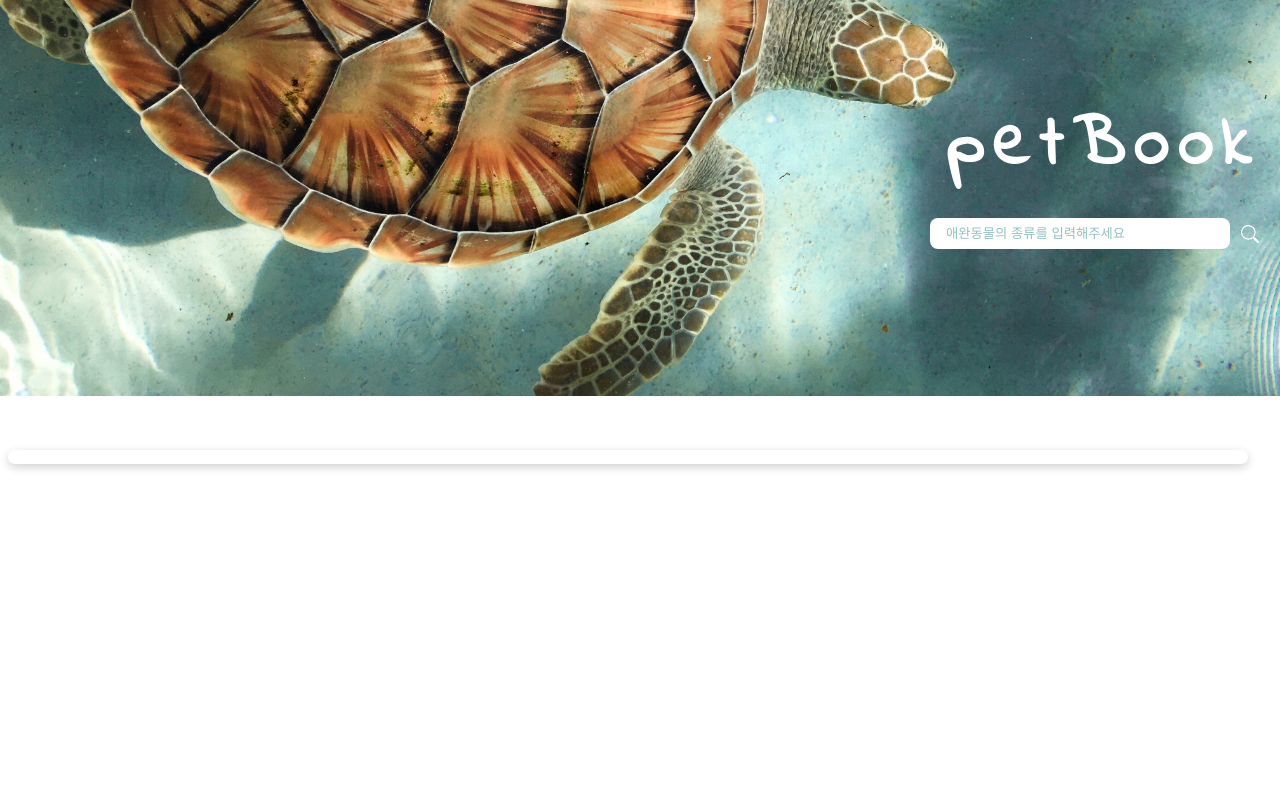
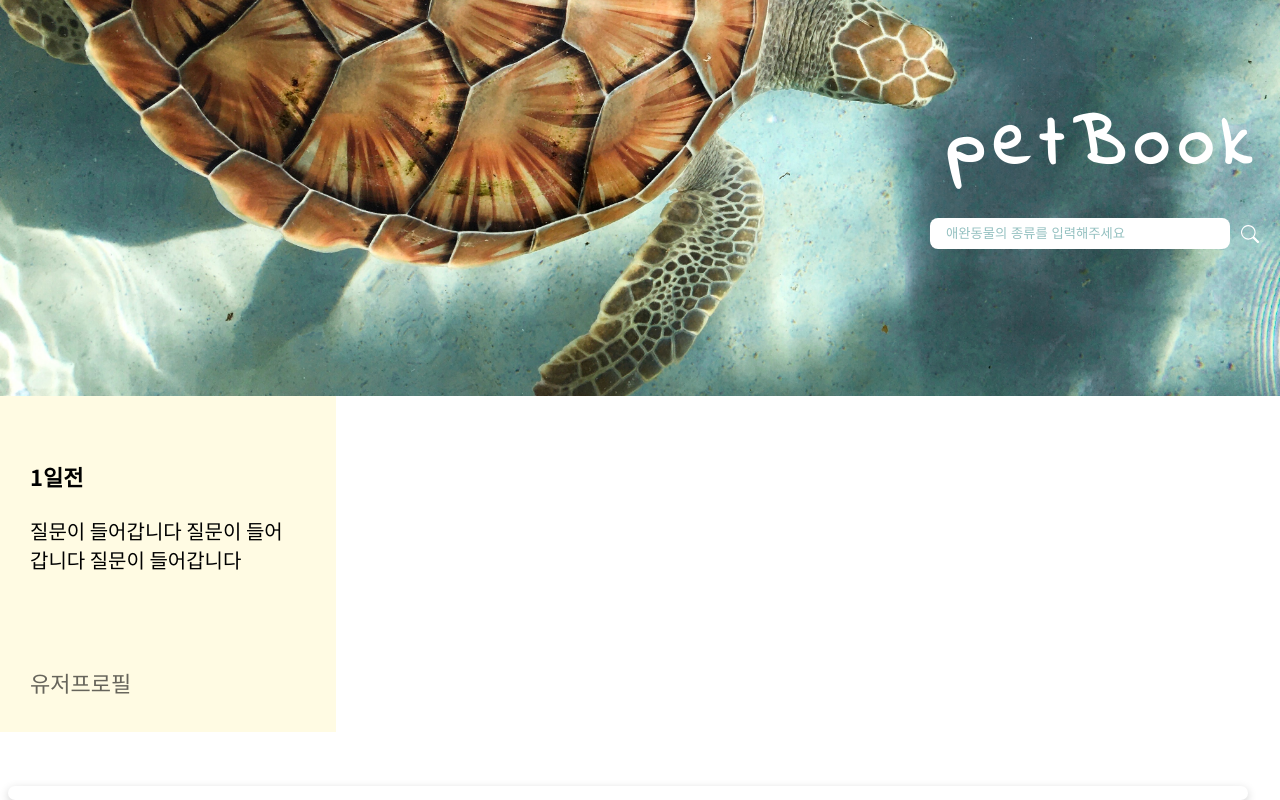
Before and after one commit to K-Slave/petBook-Client, a Next.js app in the folder petbook_fe/: page / in a window 1280 px wide. Shown: the part 262-1062 px from the top of the page. Before the commit the page ends 800 px from the top, so only its background shows below. Built offline with nearby package versions, Linux system fonts and the light colour scheme.

Commit message:
Add LinkedArticle

```diff
--- /dev/null
+++ b/petbook_fe/components/common/PaperBox/Core/LinkedArticle.tsx
@@ -0,0 +1,63 @@
+import Link from "next/link";
+import React, { PropsWithChildren } from "react";
+import setChild from "../../../../lib/Headless_Patterns/setChild";
+import localConsole from "../../../../lib/localConsole";
+
+const LinkedArticle = ({ children }: PropsWithChildren<any>) => {
+  return children;
+};
+
+type WrapProps = {
+  as: JSX.Element;
+  to: string;
+};
+
+const Wrap = ({ children, as, to }: PropsWithChildren<WrapProps>) => {
+  const InputWrap = setChild({ as, to });
+
+  return (
+    <Link href={to} passHref>
+      <InputWrap>{children}</InputWrap>
+    </Link>
+  );
+};
+
+type TopProps = {
+  as: JSX.Element;
+  value: string;
+};
+
+const Top = ({ as, value }: TopProps) => {
+  const InputTop = setChild({ as });
+
+  return <InputTop>{value}</InputTop>;
+};
+
+type MainProps = {
+  as: JSX.Element;
+  value: string;
+};
+
+const Main = ({ as, value }: PropsWithChildren<MainProps>) => {
+  const InputMain = setChild({ as });
+
+  return <InputMain>{value}</InputMain>;
+};
+
+type PaperBottom = {
+  as: JSX.Element;
+  value: string;
+};
+
+const Bottom = ({ as, value }: PropsWithChildren<PaperBottom>) => {
+  const InputBottom = setChild({ as });
+
+  return <InputBottom>{value}</InputBottom>;
+};
+
+LinkedArticle.Wrap = Wrap;
+LinkedArticle.Top = Top;
+LinkedArticle.Main = Main;
+LinkedArticle.Bottom = Bottom;
+
+export default LinkedArticle;
--- /dev/null
+++ b/petbook_fe/components/common/PaperBox/DOMStructure/PaperBox.tsx
@@ -0,0 +1,37 @@
+import LinkedArticle from "../Core/LinkedArticle";
+
+type PaperBoxProps = {
+  InputWrap: JSX.Element;
+  InputTop: JSX.Element;
+  InputMain: JSX.Element;
+  InputBottom: JSX.Element;
+
+  to: string;
+  topValue: string;
+  mainValue: string;
+  bottomValue: string;
+};
+
+const PaperBox = ({
+  InputWrap,
+  InputTop,
+  InputMain,
+  InputBottom,
+
+  to,
+  topValue,
+  mainValue,
+  bottomValue,
+}: PaperBoxProps) => {
+  return (
+    <LinkedArticle>
+      <LinkedArticle.Wrap as={InputWrap} to={to}>
+        <LinkedArticle.Top as={InputTop} value={topValue} />
+        <LinkedArticle.Main as={InputMain} value={mainValue} />
+        <LinkedArticle.Bottom as={InputBottom} value={bottomValue} />
+      </LinkedArticle.Wrap>
+    </LinkedArticle>
+  );
+};
+
+export default PaperBox;
--- /dev/null
+++ b/petbook_fe/components/common/PaperBox/Design/Desktop/KnowhowPaperBoxStyle.tsx
@@ -0,0 +1,58 @@
+import { PropsWithChildren } from "react";
+import styled, { css } from "styled-components";
+
+const QALinkedArticleWrapBox = styled.a`
+  display: flex;
+  flex-direction: column;
+
+  width: 336px;
+  height: 336px;
+
+  padding: 64px 36px 34px 30px;
+
+  background-color: #fffbe3;
+`;
+
+export const QALinkedArticleWrap = (props: PropsWithChildren<{}>) => {
+  return (
+    <QALinkedArticleWrapBox className="QALinked__Article__Wrap" {...props}>
+      {props.children}
+    </QALinkedArticleWrapBox>
+  );
+};
+
+const QALinkedAricleTopBox = styled.h2`
+  font-size: 22px;
+  font-weight: 700;
+`;
+
+export const QALinkedAricleTop = ({ children }: PropsWithChildren<{}>) => {
+  return (
+    <QALinkedAricleTopBox className="QALinked__Article__Top">
+      {children}
+    </QALinkedAricleTopBox>
+  );
+};
+
+const QALinkedAricleTopMainBox = styled.p`
+  height: 100%;
+
+  margin-top: 24px;
+
+  font-size: 20px;
+  font-weight: 500;
+`;
+
+export const QALinkedAricleTopMain = ({ children }: PropsWithChildren<{}>) => {
+  return <QALinkedAricleTopMainBox>{children}</QALinkedAricleTopMainBox>;
+};
+
+const UserProfileTagBox = styled.div`
+  font-size: 22px;
+  font-weight: 400;
+  color: rgba(0, 0, 0, 0.6);
+`;
+
+export const UserProfileTag = ({ children }: PropsWithChildren<{}>) => {
+  return <UserProfileTagBox>{children}</UserProfileTagBox>;
+};
--- /dev/null
+++ b/petbook_fe/components/common/PaperBox/Interface/KnowhowPaperBox.tsx
@@ -0,0 +1,31 @@
+import LinkedArticle from "../DOMStructure/PaperBox";
+import {
+  QALinkedArticleWrap,
+  QALinkedAricleTop,
+  QALinkedAricleTopMain,
+  UserProfileTag,
+} from "../Design/Desktop/KnowhowPaperBoxStyle";
+
+const QALinkedArticle = () => {
+  const sample_timeline = "1일전";
+  const sample_contents =
+    "질문이 들어갑니다 질문이 들어갑니다 질문이 들어갑니다";
+
+  const sample_users = "유저프로필";
+  const sample_pages = "/knowhow";
+
+  return (
+    <LinkedArticle
+      InputWrap={<QALinkedArticleWrap />}
+      InputTop={<QALinkedAricleTop />}
+      InputMain={<QALinkedAricleTopMain />}
+      InputBottom={<UserProfileTag />}
+      to={sample_pages}
+      topValue={sample_timeline}
+      mainValue={sample_contents}
+      bottomValue={sample_users}
+    />
+  );
+};
+
+export default QALinkedArticle;
--- /dev/null
+++ b/petbook_fe/lib/Headless_Patterns/setChild.tsx
@@ -0,0 +1,29 @@
+import React, { PropsWithChildren } from "react";
+
+type SetChildType = {
+  as: JSX.Element;
+  to?: string;
+};
+
+export default function setChild({ as, to }: SetChildType) {
+  if (to) {
+    const As = ({ children, onClick, href, ref }: PropsWithChildren<any>) =>
+      React.cloneElement(as, { ...as.props, onClick, href, ref }, children);
+    return React.forwardRef(({ onClick, href, children }: any, ref: any) => (
+      <As onClick={onClick} href={href}>
+        {children}
+      </As>
+    ));
+  }
+
+  return ({ children }: PropsWithChildren<any>) =>
+    React.cloneElement(as, { ...as.props }, children);
+}
+
+const MyButton = React.forwardRef(({ onClick, href }: any, ref: any) => {
+  return (
+    <a href={href} onClick={onClick} ref={ref}>
+      Click Me
+    </a>
+  );
+});
--- a/petbook_fe/pages/index.tsx
+++ b/petbook_fe/pages/index.tsx
@@ -9,6 +9,7 @@ import TopNav from "../components/TopNav";
 import Keyvisual from "../components/Keyvisual";
 import { Box } from "../components/common/Box";
 import HtmlHeader from "../components/common/HtmlHeader";
+import KnowhowPaperBox from "../components/common/PaperBox/Interface/KnowhowPaperBox";
 
 const Home: NextPage = () => {
   return (
@@ -21,8 +22,10 @@ const Home: NextPage = () => {
 
       {/* 본문영역 */}
 
+      <KnowhowPaperBox />
+
       <div className={styles.container}>
-        <Box boxType='content' active={true} content={<div></div>} />
+        <Box boxType="content" active={true} content={<div></div>} />
         {/* <Box boxType='content' active={true} content={"queryData"} /> */}
       </div>
     </div>
```
Also changed, not shown: petbook_fe/components/common/Button/Button.tsx (+12 -12 lines).
